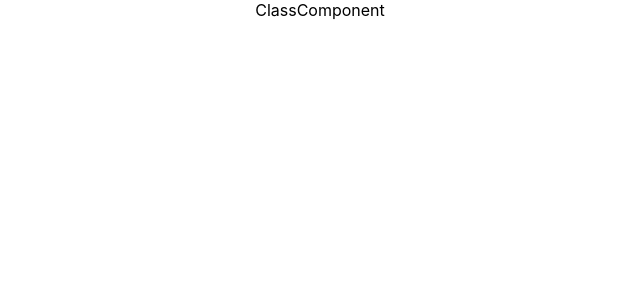
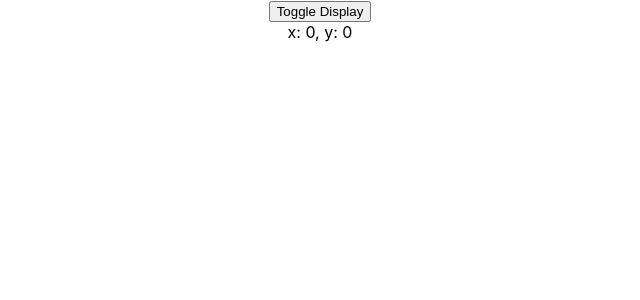
Before and after one commit to sanketjo96/react-training-slync, a React (Create React App) app in the folder my-app/: page / in a window 1280 px wide. Shown: the top 300 px of the page, without its empty margins (320-960 px from the left). Built offline with nearby package versions, Linux system fonts and the light colour scheme.

Commit message:
effect cleanup

```diff
--- a/my-app/src/App.js
+++ b/my-app/src/App.js
@@ -1,22 +1,25 @@
 
 import './App.css';
+import MouseContainer from './components/containers/MouseContainer';
 // import ClassMouse from './components/ClassMouse';
 // import FunctionMouse from './components/FunctionMouse';
 // import ClassComponentCondition from './components/ClassComponentCondition';
 // import FunctionComponentCondition from './components/FunctionComponentCondition';
-import ClassComponent from './components/ClassComponent';
+// import ClassComponent from './components/ClassComponent';
 // import FunctionComponent from './components/FunctionComponent';
 
 function App() {
   return (
     <div className="App">
-      <ClassComponent></ClassComponent>
+      {/* <ClassComponent></ClassComponent> */}
       {/* <FunctionComponent></FunctionComponent>  */}
       {/* <ClassComponentCondition></ClassComponentCondition> */}
       {/* <FunctionComponentCondition></FunctionComponentCondition> */}
 
       {/* <ClassMouse></ClassMouse> */}
       {/* <FunctionMouse></FunctionMouse> */}
+
+      <MouseContainer></MouseContainer>
     </div>
   );
 }
--- /dev/null
+++ b/my-app/src/components/containers/MouseContainer.jsx
@@ -0,0 +1,15 @@
+import React, { useState } from 'react'
+import FunctionMouse from '../FunctionMouse'
+
+function MouseContainer() {
+    const [display, setDisplay] = useState(true)
+  return (
+      <>
+          <button onClick={() => setDisplay(!display)}>Toggle Display</button>
+          {display && <FunctionMouse></FunctionMouse>}
+      </>
+
+  )
+}
+
+export default MouseContainer
--- a/my-app/src/index.js
+++ b/my-app/src/index.js
@@ -6,9 +6,9 @@ import reportWebVitals from './reportWebVitals';
 
 const root = ReactDOM.createRoot(document.getElementById('root'));
 root.render(
-  <React.StrictMode>
+  // <React.StrictMode>
     <App />
-  </React.StrictMode>
+  // </React.StrictMode>
 );
 
 // If you want to start measuring performance in your app, pass a function
```
Also changed, not shown: my-app/src/components/FunctionMouse.jsx (+8 -0 lines).
